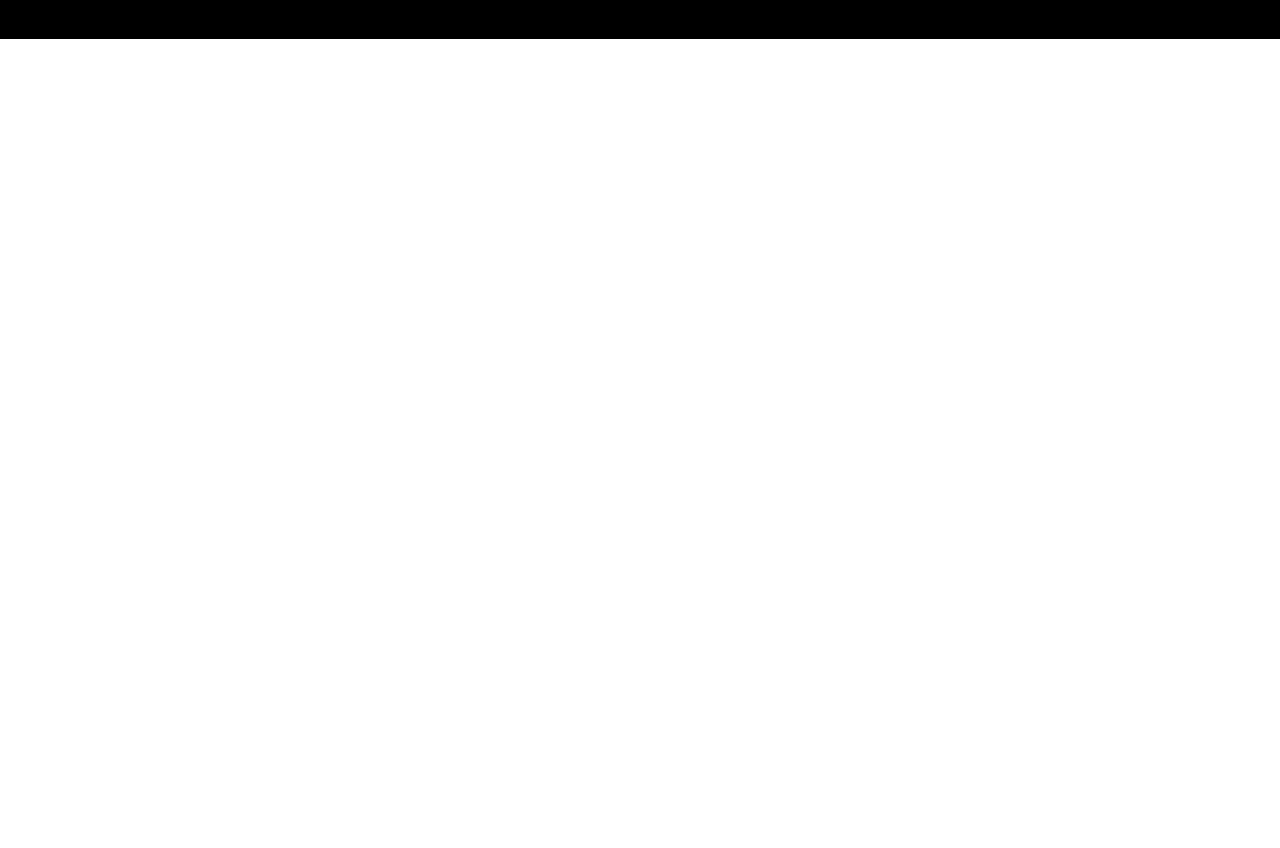
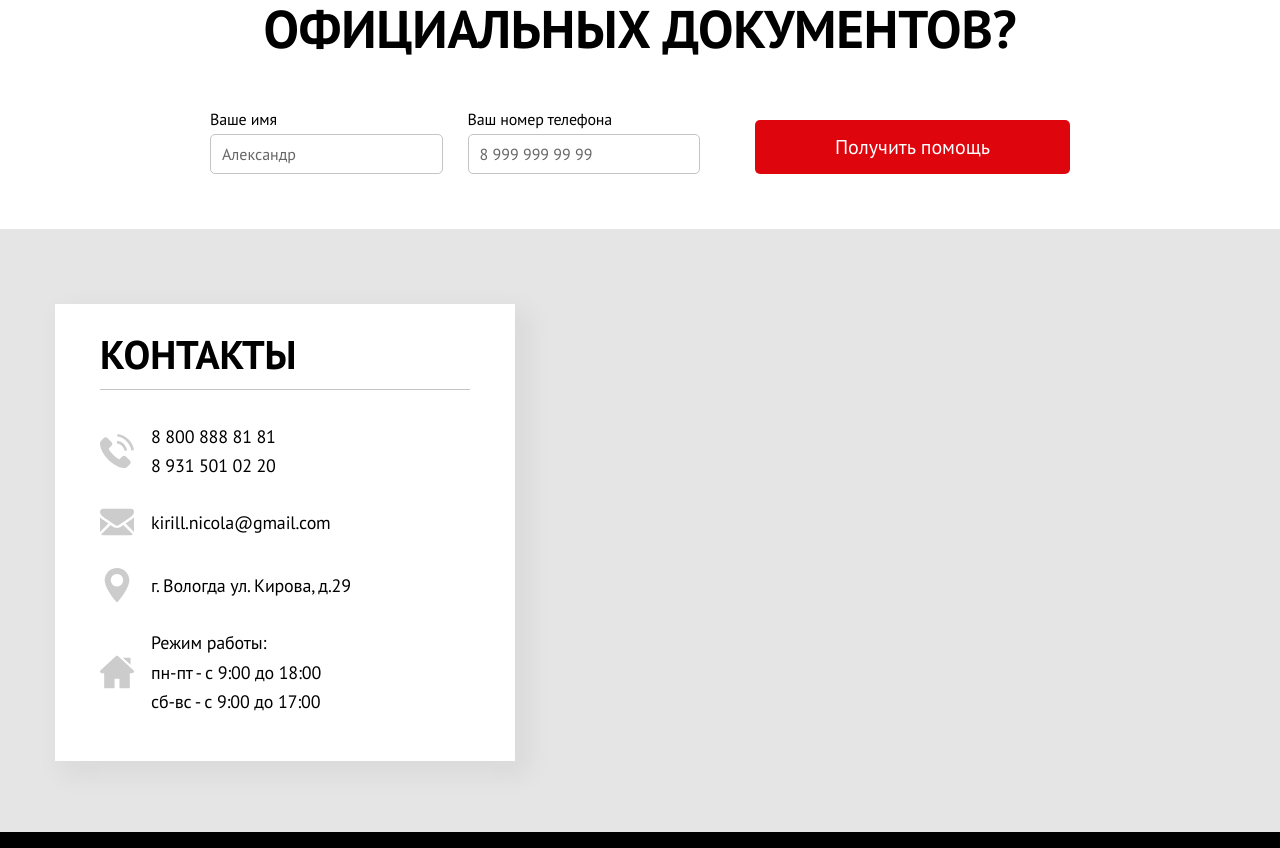
Before and after one commit to AlexKobiliansky/next_v1, a website: page app/page-service.html in a window 1280 px wide. Shown: the part 3735-4583 px from the top of the page. Before the commit the page ends 3774 px from the top, so only its background shows below. Drawn offline with Linux system fonts and the light colour scheme; no server answers.

Commit message:
page-service.html complete

```diff
--- a/app/page-service.html
+++ b/app/page-service.html
@@ -592,7 +592,100 @@
 	</section>
 	<!-- ======= SECTION STEPS END ======= -->
 
+	<!-- ======= SECTION SIMPLE-FORM START ======= -->
+	<section class="s-simple-form light-simple-form">
+		<div class="container">
+			<form class="simple-form contact-form">
+				<!-- Hidden Required Fields -->
+				<input type="hidden" name="project_name" value="НЕКСТ">
+				<input type="hidden" name="admin_email" value="alexey.kobilianskiy@gmail.com">
+				<input type="hidden" name="form_subject" value="Заявка с сайта НЕКСТ">
+				<!-- END Hidden Required Fields -->
+				<input type="hidden" name="Форма" value="Получить консультацию">
 
+				<h2 class="section-title">Не хотите разбираться в ворохе официальных документов?</h2>
+				<h3></h3>
+
+				<div class="form-labels-wrap">
+
+					<label>
+						<span>Ваше имя</span>
+						<input type="text" placeholder="Александр" name="Имя" autocomplete="off" data-validation="custom"
+							   data-validation-regexp="^[a-zA-Zа-яА-Я ]{1,50}$">
+					</label>
+
+					<label>
+						<span>Ваш номер телефона</span>
+						<input type="text" class="user-phone" name="Телефон" placeholder="8 999 999 99 99"
+							   autocomplete="off" data-validation="custom"
+							   data-validation-regexp="[0-9]{1}\s[0-9]{3}\s[0-9]{3}\s[0-9]{2}\s[0-9]{2}">
+					</label>
+
+					<button type="submit" class="btn btn-red">Получить помощь</button>
+				</div>
+
+			</form>
+		</div>
+	</section>
+	<!-- ======= SECTION SIMPLE-FORM END ======= -->
+
+	<!-- ======= SECTION CONTACTS START ======= -->
+	<section class="s-contacts">
+
+		<div id="map" class="has-block" data-att="59.217026" data-long="39.876310" data-zoom="16" data-marker="img/icons/map-marker.svg"></div>
+		<div class="contacts-block">
+			<h2 class="section-title">Контакты</h2>
+			<div class="contact-items-wrap">
+				<!-- contact-item -->
+				<div class="contact-item">
+					<div class="contact-item-img">
+						<img src="img/icons/contact-icon-1.svg" alt="alt" class="svg">
+					</div>
+					<div class="contact-item-desc">
+						<a href="tel:88008888181">8 800 888 81 81</a> <br>
+						<a href="tel:89315010220">8 931 501 02 20</a>
+					</div>
+				</div>
+				<!-- contact-item -->
+
+				<!-- contact-item -->
+				<div class="contact-item">
+					<div class="contact-item-img">
+						<img src="img/icons/contact-icon-2.svg" alt="alt" class="svg">
+					</div>
+					<div class="contact-item-desc">
+						<a href="mailto:kirill.nicola@gmail.com">kirill.nicola@gmail.com</a>
+					</div>
+				</div>
+				<!-- contact-item -->
+
+				<!-- contact-item -->
+				<div class="contact-item">
+					<div class="contact-item-img">
+						<img src="img/icons/contact-icon-3.svg" alt="alt" class="svg">
+					</div>
+					<div class="contact-item-desc">
+						г. Вологда ул. Кирова, д.29
+					</div>
+				</div>
+				<!-- contact-item -->
+
+				<!-- contact-item -->
+				<div class="contact-item">
+					<div class="contact-item-img">
+						<img src="img/icons/contact-icon-4.svg" alt="alt" class="svg">
+					</div>
+					<div class="contact-item-desc">
+						Режим работы: <br>
+						пн-пт - с 9:00 до 18:00 <br>
+						сб-вс - с 9:00 до 17:00
+					</div>
+				</div>
+				<!-- contact-item -->
+			</div>
+		</div>
+	</section>
+	<!-- ======= SECTION CONTACTS END ======= -->
 
 	<!-- ======= FOOTER START ======= -->
 	<footer class="main-foot">
--- a/app/sass/base/_media.sass
+++ b/app/sass/base/_media.sass
@@ -19,6 +19,9 @@
 
 // ≥1200px
 +media-breakpoint-down(lg)
+
+  .s-simple-form.light-simple-form .section-title
+    font-size: 40px
 
   .step-item
     margin-bottom: 60px
@@ -506,6 +509,9 @@
 // ≥768px
 +media-breakpoint-down(sm)
 
+  .s-simple-form.light-simple-form .section-title
+    font-size: 28px
+
   .s-steps
     padding-top: 50px
 
@@ -676,6 +682,9 @@
 
 // ≥480px
 +media-breakpoint-down(xs)
+
+  .s-simple-form.light-simple-form .section-title
+    font-size: 24px
 
   .step-item
     margin-bottom: 35px
--- a/app/sass/layout/_s-simple-form.sass
+++ b/app/sass/layout/_s-simple-form.sass
@@ -13,6 +13,16 @@
   .container
     position: relative
     z-index: 2
+  &.light-simple-form
+    background-image: none
+    color: $text
+    background-color: #fff
+    box-shadow: 0 0 25px 10px rgba(#000, .1)
+    &:before
+      display: none
+    .section-title
+      font-size: 53px
+    .simple-form
 
 .simple-form
   padding: 45px 0 55px
```
Also changed, not shown: app/css/main.min.css.
